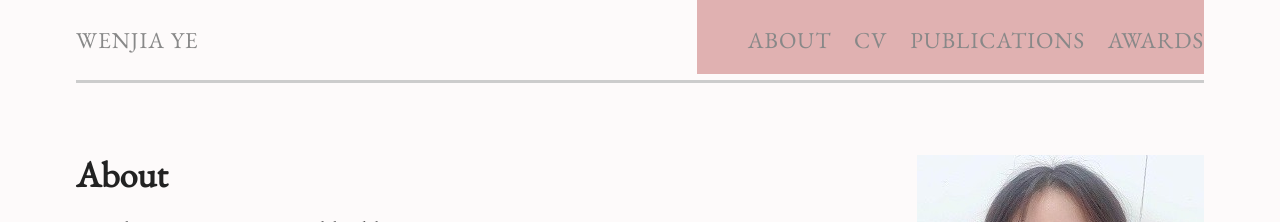
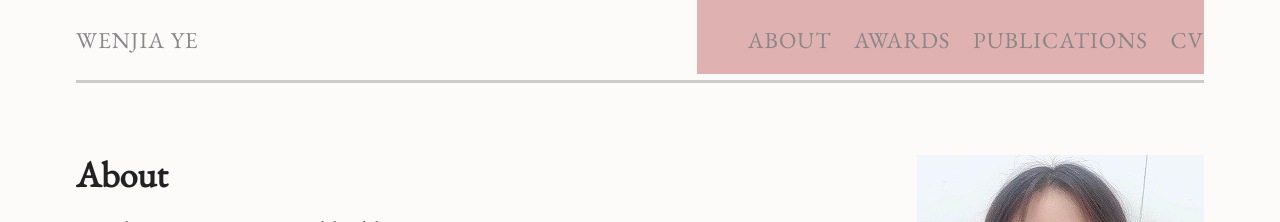
Before and after one commit to YeWenjia/YeWenjia.github.io, a Jekyll site: the page built from index.md, in a window 1280 px wide and 900 px high. Shown: the top 222 px of the window. Built offline with Jekyll 4.4.1, drawn with Linux system fonts in a browser that asks for light colours.

```diff
--- a/_data/menu.yml
+++ b/_data/menu.yml
@@ -4,14 +4,15 @@
 - title: "About"
   href: "#about"
 
-- title: "CV"
-  href: "#cv"
+- title: "Awards"
+  href: "#awards"
 
 - title: "Publications"
   href: "#publications"
 
-- title: "Awards"
-  href: "#awards"
+- title: "CV"
+  href: "#cv"
+
 
 # - title: "Contact"
 #   href: "#contact"
```
